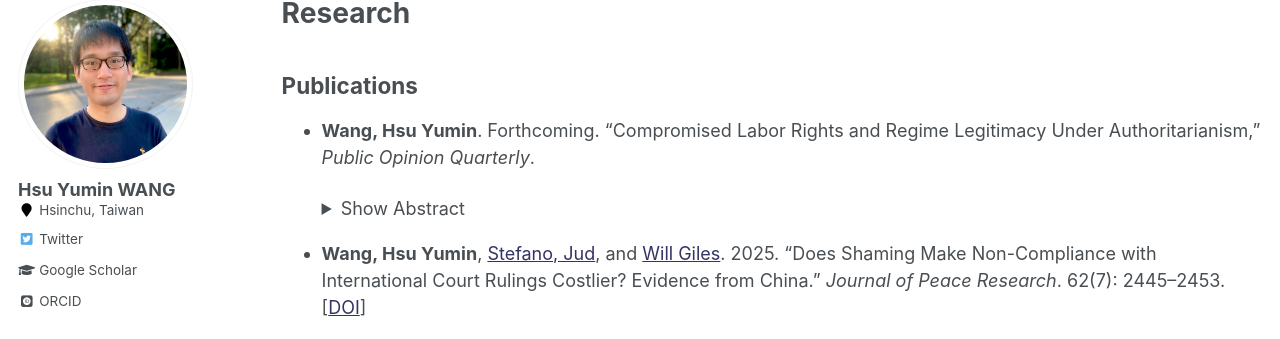
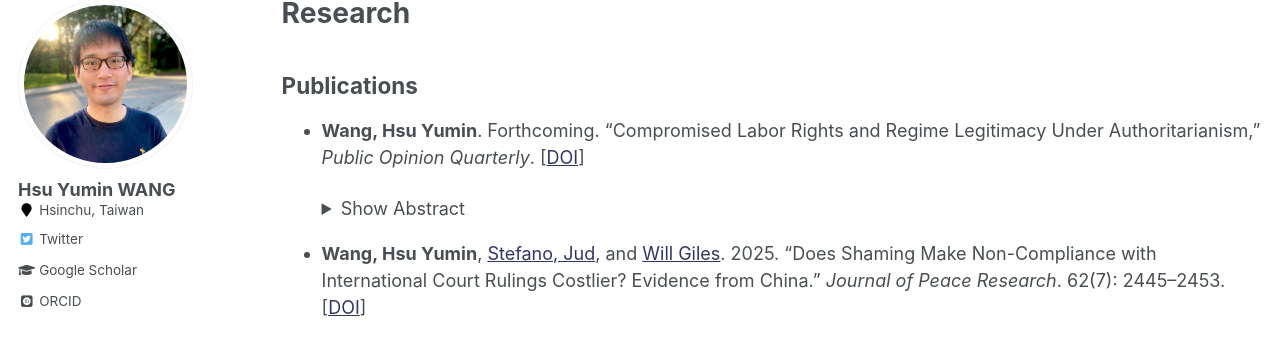
Before and after one commit to hsuyumin/hsuyumin.github.io, a Jekyll site: the page built from _pages/publications.md, in a window 1280 px wide and 900 px high. Shown: the part 119-458 px from the top of the window. Built offline with Jekyll 4.4.1, drawn with Linux system fonts in a browser that asks for light colours; some web fonts are replaced.

Commit message:
Update publications.md

```diff
--- a/_pages/publications.md
+++ b/_pages/publications.md
@@ -10,7 +10,8 @@ redirect_from:
 
 ## Publications
 
-* **Wang, Hsu Yumin**. Forthcoming. "Compromised Labor Rights and Regime Legitimacy Under Authoritarianism," _Public Opinion Quarterly_.
+* **Wang, Hsu Yumin**. Forthcoming. "Compromised Labor Rights and Regime Legitimacy Under Authoritarianism," _Public Opinion Quarterly_. [[DOI](https://doi.org/10.1093/poq/nfag058)]
+
 
     <details>
       <summary>Show Abstract</summary>
```
